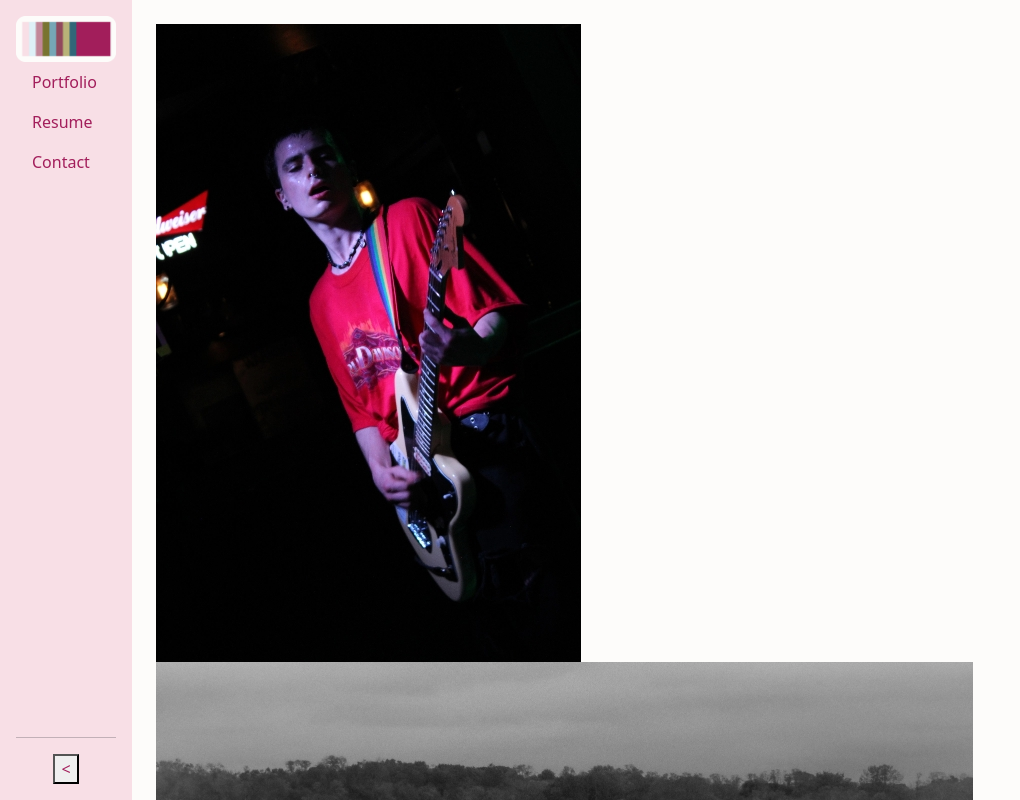
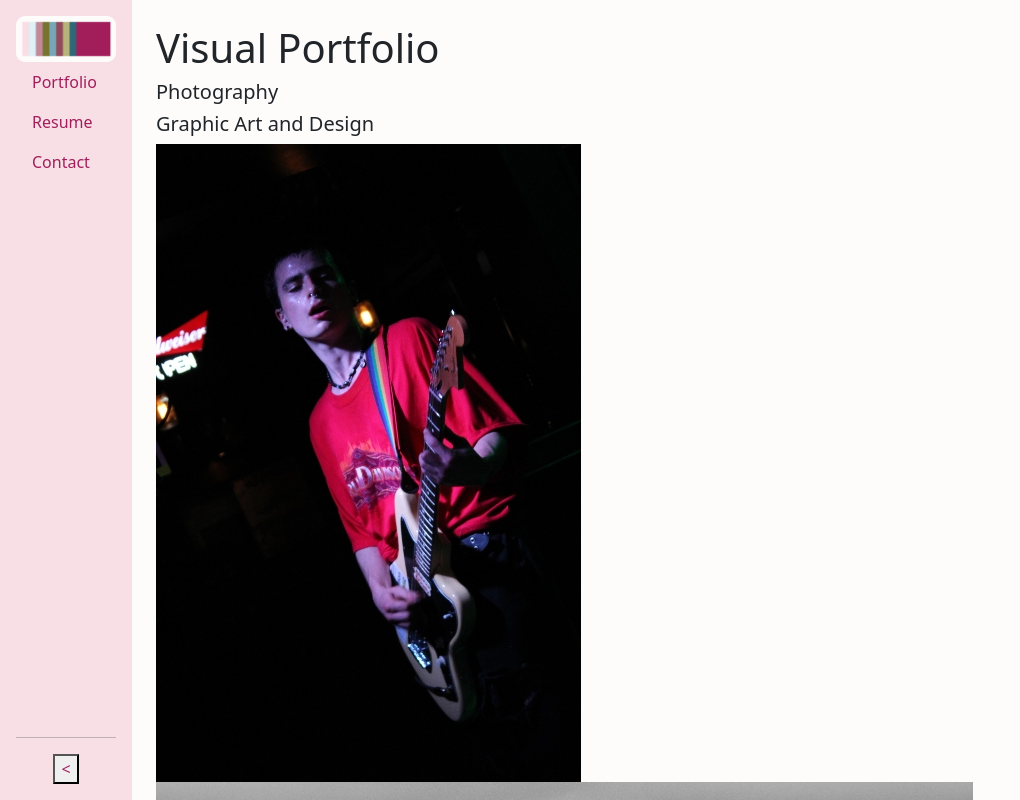
Before and after one commit to emmadempseyprofessional/professionalwebsite, an Angular app: page /visual-portfolio in a window 1280 px wide. Shown: the whole page, without its empty margins (0-1020 px from the left). Built offline with nearby package versions, Linux system fonts and the light colour scheme.

Commit message:
new portfolio titles

```diff
--- a/src/app/pages/visual-portfolio/visual-portfolio.component.html
+++ b/src/app/pages/visual-portfolio/visual-portfolio.component.html
@@ -1,3 +1,9 @@
+<h1>Visual Portfolio</h1>
+
+<h5>Photography</h5>
+<h5>Graphic Art and Design</h5>
+
+
 <img src="/images/visual1.jpg" id="visual1" alt="Guitarist playing at a show"/>
 <img src="/images/visual2.jpg" id="visual2" alt="Black and white photo of a goose with its head underwater"/>
 <img src="/images/visual3.jpg" id="visual3" alt="Close up of funfetti cupcakes"/>
--- a/src/app/pages/writing-portfolio/writing-portfolio.component.html
+++ b/src/app/pages/writing-portfolio/writing-portfolio.component.html
@@ -1,3 +1,7 @@
+<h1>Writing Portfolio</h1>
+
+<h5>Please Select a Title</h5>
+
 <div class="container">
     <img src="/images/writeleftbutton.png" id="leftbutton"/>
     <div class="centered">The Shawshank Redemption's Modern Redemption</div>
```
